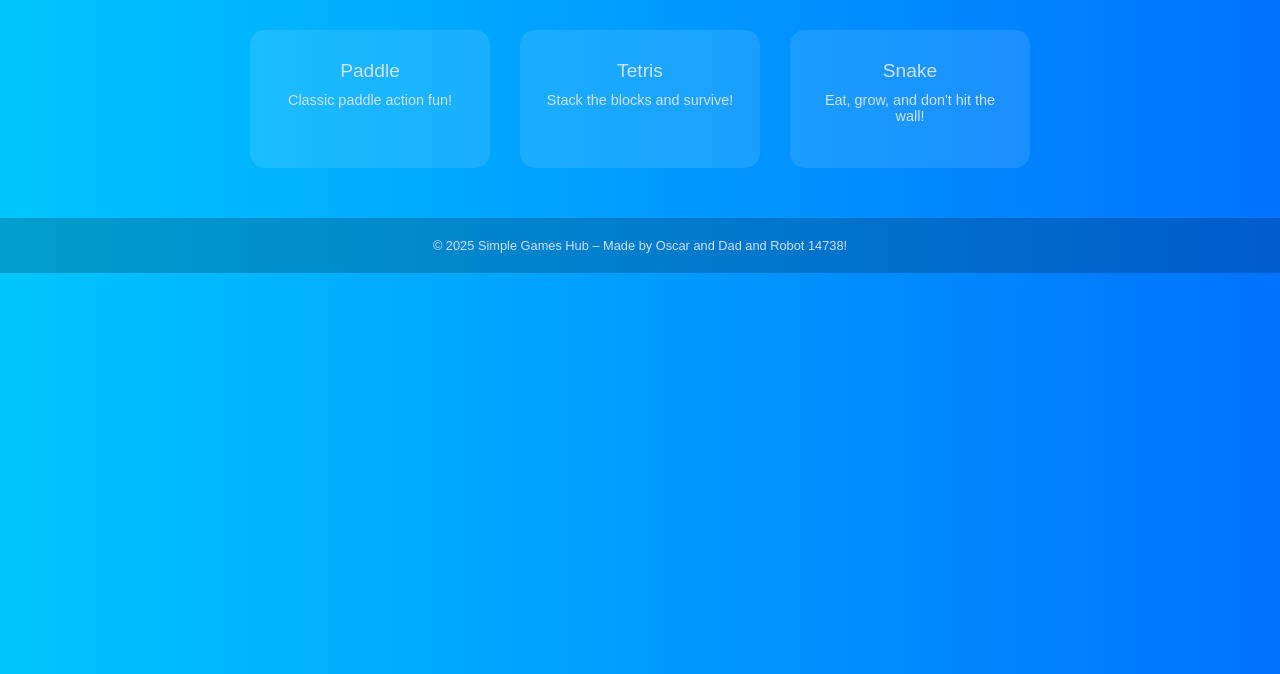
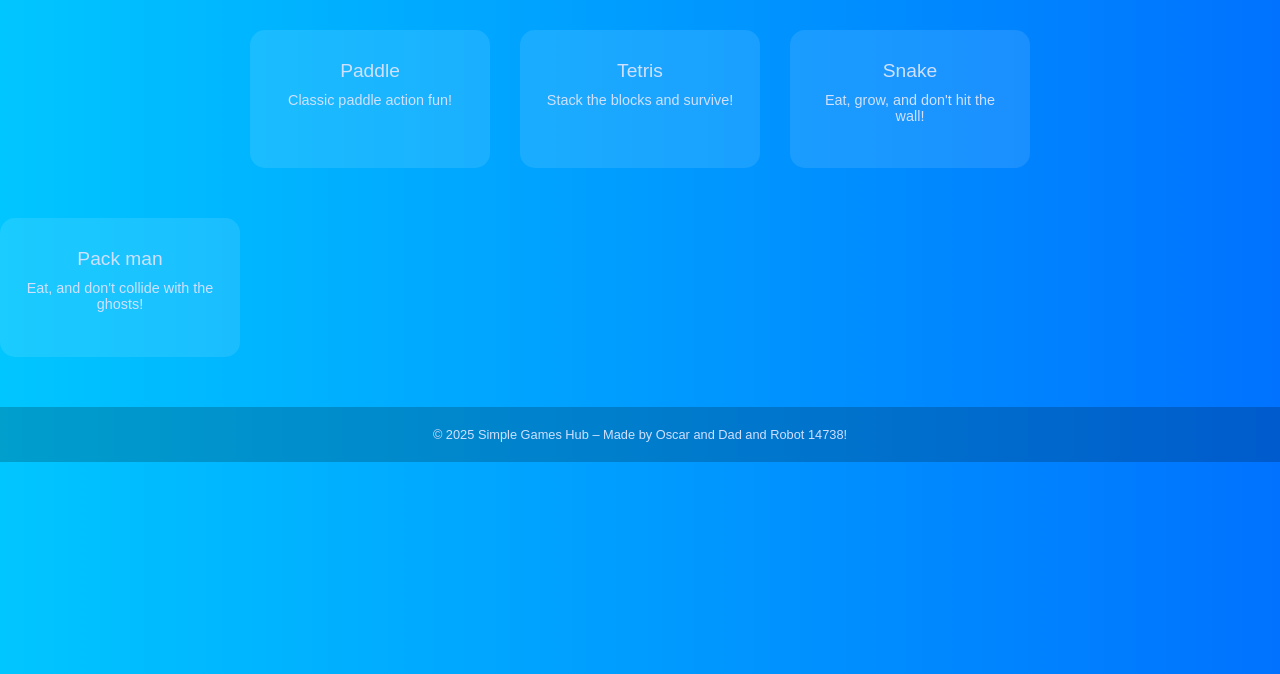
Before and after one commit to RoboLabX/easy-games, a plain HTML site: page index.html in a window 1280 px wide. Shown: the part 126-800 px from the top of the page. Drawn offline with Linux system fonts and the light colour scheme.

Commit message:
Update index.html

```diff
--- a/index.html
+++ b/index.html
@@ -86,6 +86,10 @@
       <p>Eat, grow, and don't hit the wall!</p>
     </div>
   </div>
+  <div class="game-card">
+   <a href="./pack-man/pack-man.html">Pack man</a>
+   <p>Eat, and don't collide with the ghosts!</p>
+  </div>
 
   <footer>
     © 2025 Simple Games Hub – Made by Oscar and Dad and Robot 14738!
```
